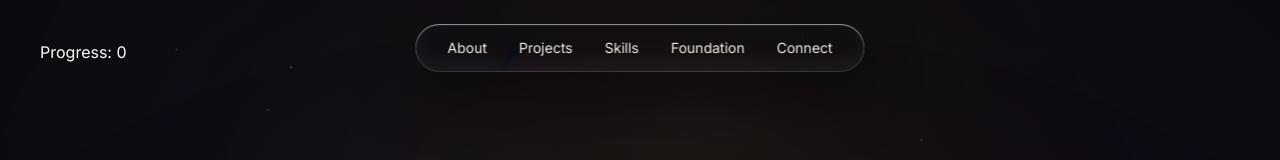
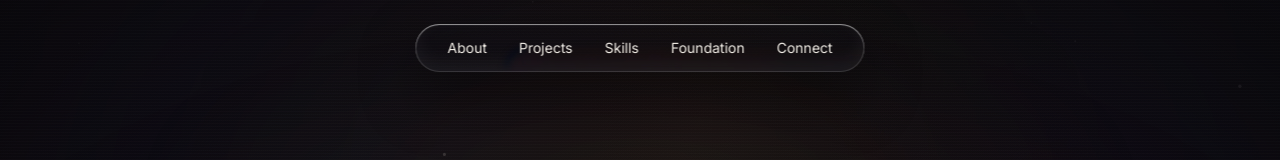
Before and after one commit to simply-kabir/test-portfolio, a Next.js app: page / in a window 1280 px wide. Shown: the top 160 px of the page. Built offline with nearby package versions, Linux system fonts and the light colour scheme.

Commit message:
ios checkpoint 14

```diff
--- a/src/components/sections/hero/hero.tsx
+++ b/src/components/sections/hero/hero.tsx
@@ -1,19 +1,59 @@
 "use client";
 
 import { useRef } from "react";
+import dynamic from "next/dynamic";
+import HeroBackground from "@/components/sections/hero/herobackground";
+import About from "@/components/sections/about";
+import ScreenOverlay from "@/components/ui/screen-overlay";
 import { useDollyProgress } from "@/hooks/use-dolly-progress";
-import HeroBackground from "@/components/sections/hero/herobackground";
+import { useIs3DCapable } from "@/hooks/use-is-3d-capable";
+
+const SceneCanvas = dynamic(() => import("@/components/three/scenecanvas"), {
+  ssr: false,
+});
 
 export default function Hero() {
   const sectionRef = useRef<HTMLElement>(null);
   const progress = useDollyProgress(sectionRef);
+  const { is3DCapable, isEvaluated } = useIs3DCapable();
+
+  // Cross-fade opacity lerps smoothly between 0.55 and 0.75
+  const aboutOpacity = Math.min(Math.max((progress - 0.55) / 0.20, 0), 1);
+  if (!isEvaluated) return null;
 
   return (
-    <section ref={sectionRef} id="hero" className="relative w-full h-screen">
-      <HeroBackground progress={progress} />
-      <h1 style={{ color: "white", padding: "40px", position: "relative", zIndex: 10 }}>
-        Progress: {progress}
-      </h1>
+    <section
+      ref={sectionRef}
+      id="hero"
+      className="relative w-full h-[165vh] lg:h-[165vh]"
+    >
+      {/* Anchor for nav's "About" link */}
+      <div id="about" className="absolute left-0 w-full" style={{ top: "65vh" }} />
+
+      {/* Viewport-Pinned Container on Desktop, Fluid Auto-Expanding on Mobile */}
+      <div className="sticky top-0 min-h-[100dvh] lg:h-screen w-full overflow-visible lg:overflow-hidden">
+        {/* 3D Scene Background & Workstation Canvas */}
+        <HeroBackground progress={progress} />
+
+        {is3DCapable && (
+          <div className="absolute inset-0 z-0 pointer-events-none lg:pointer-events-auto hidden lg:block">
+            <SceneCanvas progress={progress} />
+          </div>
+        )}
+
+        {/* About Section Layer — Unconstrained Fluid Height on Mobile, Absolute Pinned Overlay on Desktop */}
+        <div
+          className="relative lg:absolute lg:inset-0 z-20 w-full h-auto lg:h-full overflow-visible lg:overflow-hidden transition-opacity duration-150 ease-out"
+          style={{
+            opacity: aboutOpacity,
+            pointerEvents: aboutOpacity > 0.5 ? "auto" : "none",
+          }}
+        >
+          <About progress={progress} />
+        </div>
+
+        <ScreenOverlay progress={progress} />
+      </div>
     </section>
   );
 }
```
